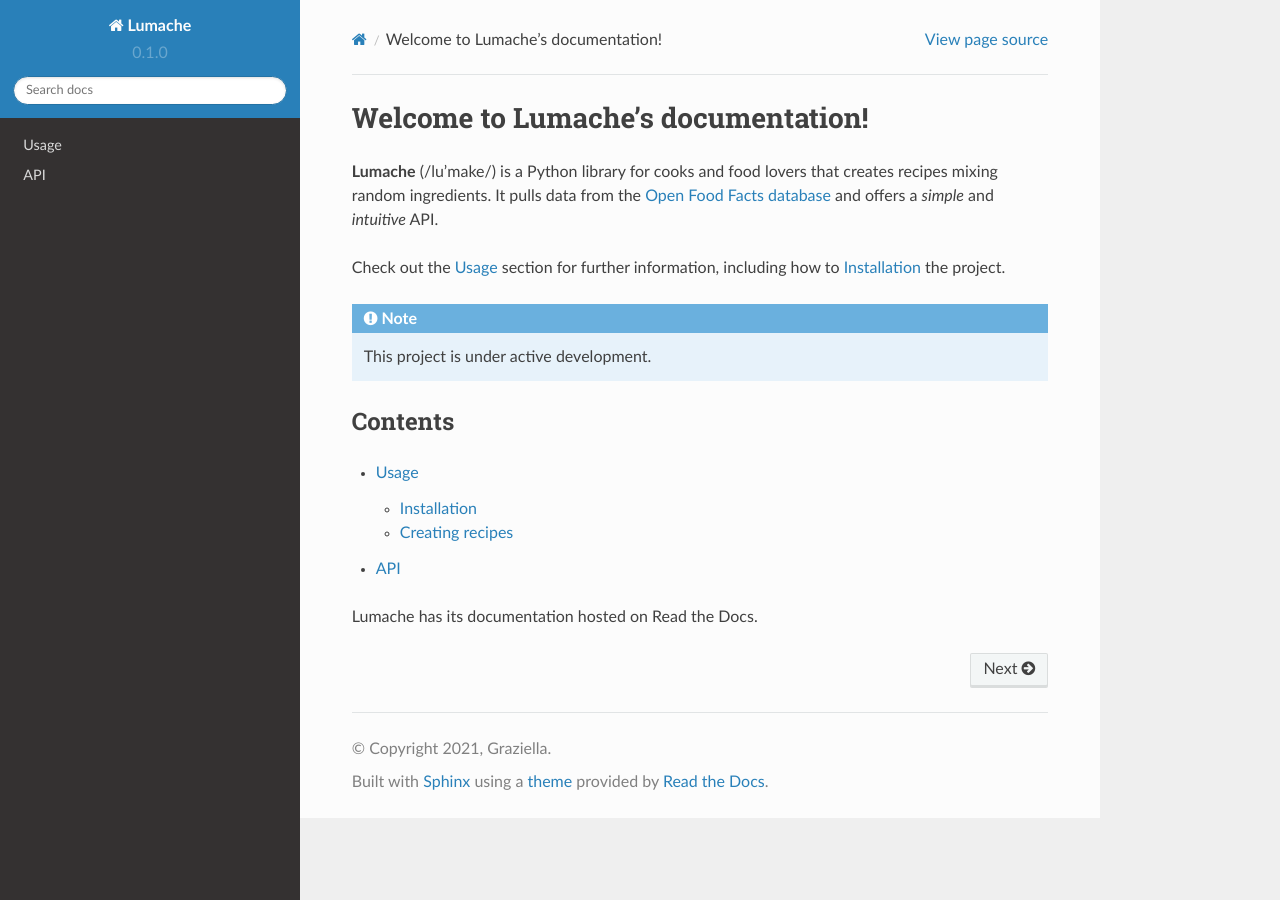
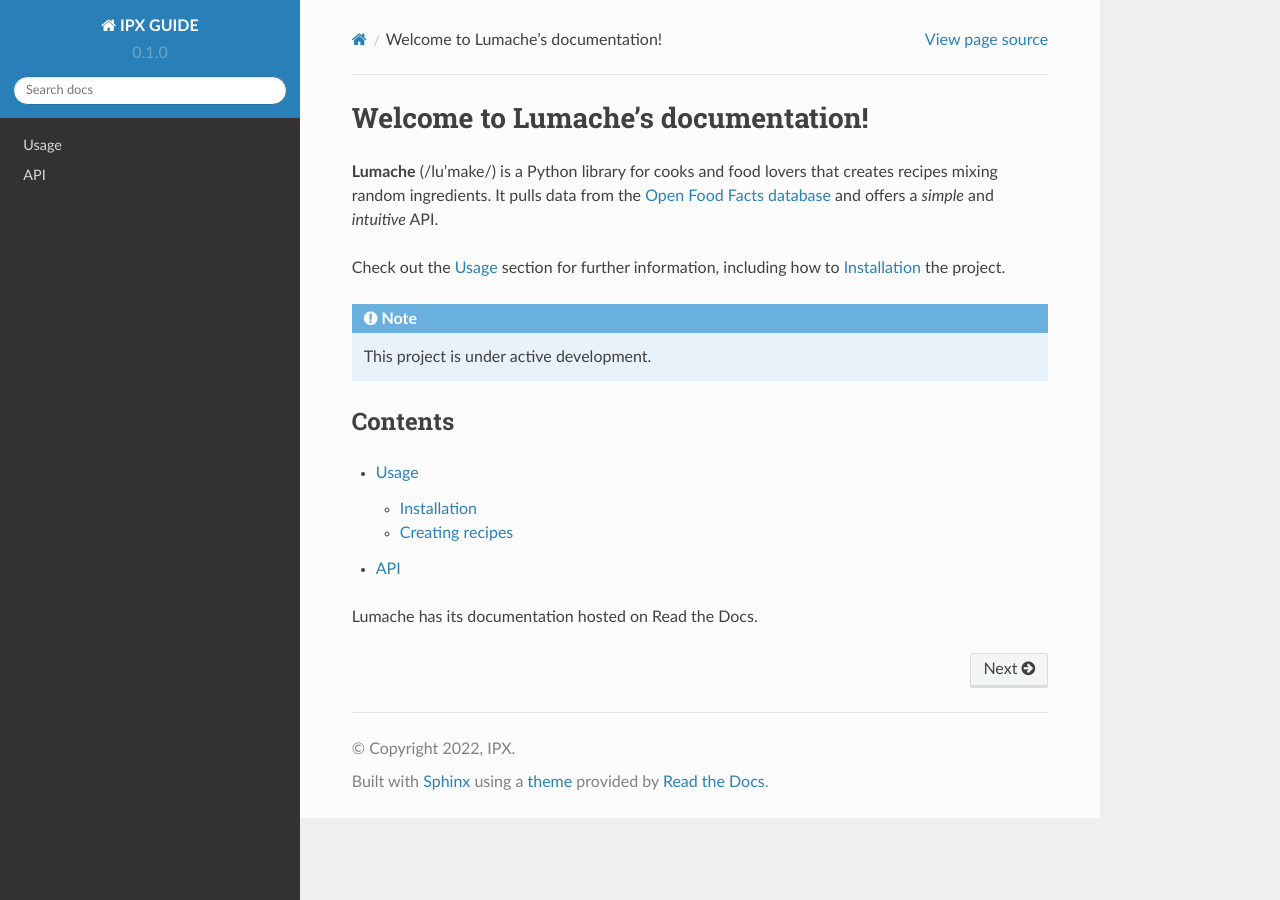
Before and after one commit to insu87/IPX-guide, a Sphinx documentation site: the page built from docs/source/index.rst, in a window 1280 px wide. Built offline with Sphinx 7.4.7 and the Read the Docs theme 2.0.0, drawn with Linux system fonts in a browser that asks for light colours.

Commit message:
Update conf.py

```diff
--- a/docs/source/conf.py
+++ b/docs/source/conf.py
@@ -2,9 +2,9 @@
 
 # -- Project information
 
-project = 'Lumache'
-copyright = '2021, Graziella'
-author = 'Graziella'
+project = 'IPX GUIDE'
+copyright = '2022, IPX'
+author = 'Insu87'
 
 release = '0.1'
 version = '0.1.0'
```
